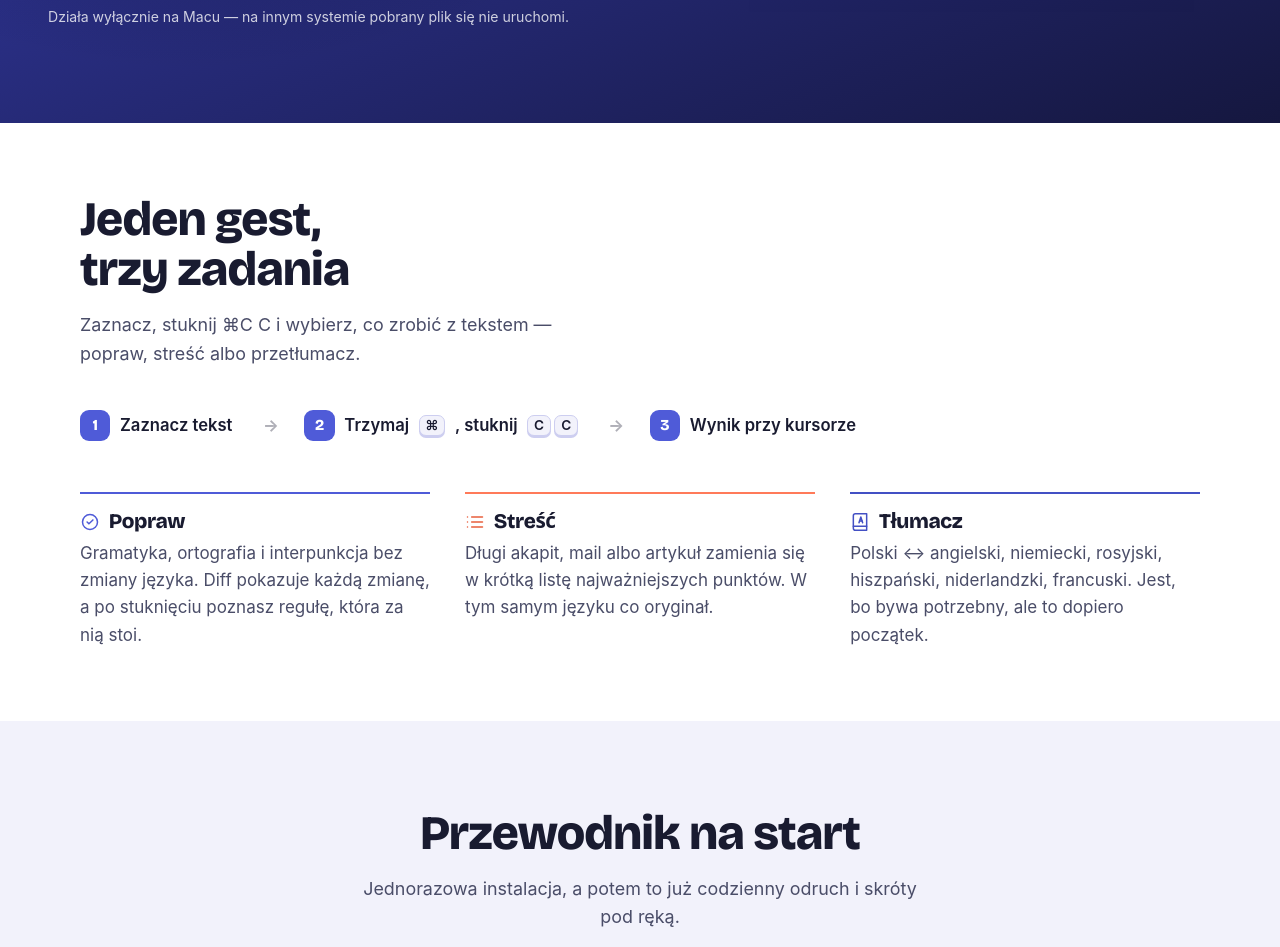
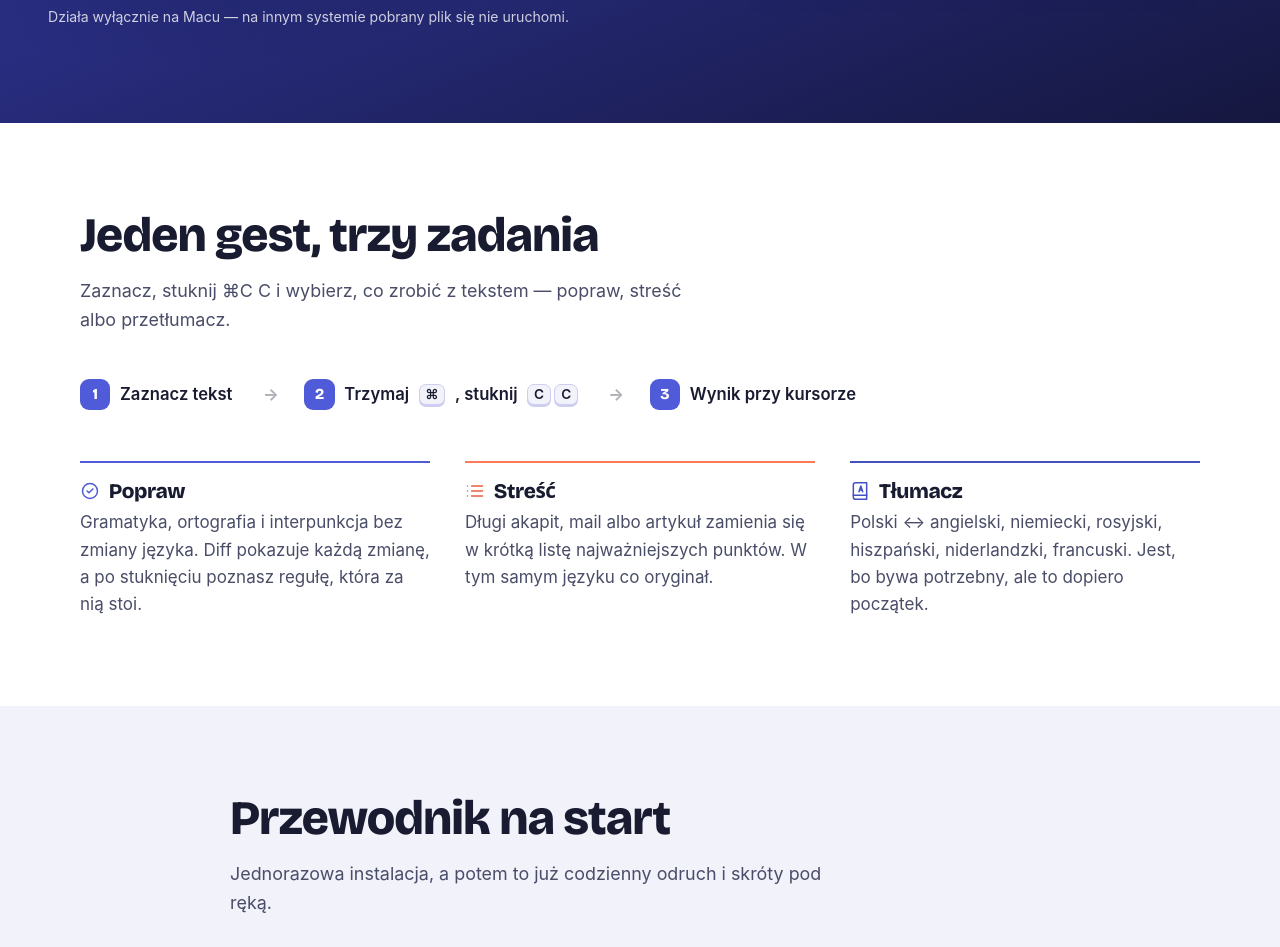
Before and after one commit to ethantiv/glosso, a plain HTML site: page docs/index.html in a window 1280 px wide. Shown: the part 765-1712 px from the top of the page. Drawn offline with nearby package versions, Linux system fonts and the light colour scheme.

Commit message:
polish(site): unify section headers below the hero
Every band under the hero now announces itself the same way: one
left-aligned title+lede header (.section__head), one lede style, and a
shared vertical rhythm (--section-pad). The guide head stops being
centered and the panelfeat head drops its two-column split, so the
sections read as one system while keeping their distinct content
treatments. Also removes a duplicated and now-dead .panelfeat__head rule.

Co-Authored-By: Claude Opus 4.8 (1M context) <noreply@anthropic.com>
Claude-Session: https://claude.ai/code/session_01E6FYMnefVzu3fXuA8ZihUT

```diff
--- a/docs/index.html
+++ b/docs/index.html
@@ -99,7 +99,7 @@
 
 <section class="capa" id="how">
   <div class="capa__inner">
-    <header class="capa__head">
+    <header class="section__head">
       <h2 class="section__title">Jeden gest, trzy zadania</h2>
       <p class="section__lede">Zaznacz, stuknij ⌘C C i wybierz, co zrobić z tekstem — popraw, streść albo przetłumacz.</p>
     </header>
@@ -136,9 +136,9 @@
 </section>
 
 <section class="guide" id="guide">
-  <header class="guide__head">
+  <header class="section__head guide__head">
     <h2 class="section__title">Przewodnik na start</h2>
-    <p class="guide__lede">Jednorazowa instalacja, a potem to już codzienny odruch i skróty pod ręką.</p>
+    <p class="section__lede">Jednorazowa instalacja, a potem to już codzienny odruch i skróty pod ręką.</p>
   </header>
   <ol class="guide__steps">
     <li class="phase" data-reveal>
@@ -196,7 +196,7 @@
 </section>
 
 <section class="panelfeat" id="panel">
-  <div class="panelfeat__head">
+  <div class="section__head">
     <h2 class="section__title">Panel to nie tylko wynik.</h2>
     <p class="section__lede">To, co dostajesz, możesz od razu poprawić, dopytać i wstawić z powrotem, bez kopiowania na nowo.</p>
   </div>
--- a/docs/styles.css
+++ b/docs/styles.css
@@ -25,6 +25,7 @@
   --z-nav: 100;
   --nav-h: 71px;
   --ease: cubic-bezier(.22,1,.36,1);
+  --section-pad: clamp(3.5rem, 7vw, 5.5rem);
 }
 
 * { box-sizing: border-box; }
@@ -306,11 +307,9 @@ kbd {
 .capa {
   color: var(--ink);
   background: var(--paper);
-  padding-block: clamp(3rem, 6vw, 4.5rem);
+  padding-block: var(--section-pad);
 }
 .capa__inner { max-width: var(--wrap); margin-inline: auto; }
-.capa__head { max-width: 48ch; margin-bottom: clamp(1.8rem, 4vw, 2.6rem); }
-.capa__head .section__title { max-width: 20ch; }
 
 /* ---------- Panel (odtworzenie UI) ---------- */
 .hero__demo {
@@ -496,6 +495,13 @@ kbd {
 .shot__cap p { color: var(--ink-soft); }
 /* ---------- Section scaffolding ---------- */
 section { padding-inline: clamp(1.25rem, 5vw, 3rem); }
+/* One header treatment for every band below the hero: left-aligned title+lede,
+   shared bottom rhythm. Sections differ in their CONTENT, never in how they announce it. */
+.section__head {
+  max-width: 60ch;
+  margin-bottom: clamp(1.9rem, 4vw, 2.8rem);
+}
+.section__head .section__title { max-width: 20ch; }
 .section__title {
   font-size: clamp(1.9rem, 4.5vw, 3rem);
   max-width: 18ch;
@@ -541,9 +547,8 @@ section { padding-inline: clamp(1.25rem, 5vw, 3rem); }
 .panelfeat {
   max-width: var(--wrap);
   margin-inline: auto;
-  padding-block: clamp(3.5rem, 7vw, 5.5rem);
+  padding-block: var(--section-pad);
 }
-.panelfeat__head { margin-bottom: 2.6rem; }
 
 /* ---------- Chords ---------- */
 .chords {
@@ -574,17 +579,8 @@ section { padding-inline: clamp(1.25rem, 5vw, 3rem); }
   padding-block: clamp(3.5rem, 7vw, 5.5rem);
 }
 .guide__head {
-  max-width: 60ch;
-  margin: 0 auto clamp(2.6rem, 5vw, 3.6rem);
-  text-align: center;
-}
-.guide__head .section__title { max-width: none; margin-inline: auto; }
-.guide__lede {
-  font-size: 1.12rem;
-  color: var(--ink-soft);
-  line-height: 1.6;
-  max-width: 52ch;
-  margin: 1rem auto 0;
+  max-width: 820px;
+  margin-inline: auto;
 }
 .guide__steps {
   --step-gap: clamp(1.6rem, 3vw, 2.4rem);
@@ -737,16 +733,6 @@ section { padding-inline: clamp(1.25rem, 5vw, 3rem); }
 .foot__meta { margin-left: auto; text-align: right; font-size: .85rem; color: rgba(255,255,255,.62); }
 
 /* ---------- Capability cards + RJP demo ---------- */
-.panelfeat__head {
-  display: grid;
-  grid-template-columns: minmax(0, 1.05fr) minmax(0, 1fr);
-  gap: clamp(1rem, 4vw, 3rem);
-  align-items: end;
-  margin-bottom: clamp(2rem, 4vw, 2.8rem);
-}
-.panelfeat__head .section__title { max-width: 17ch; }
-.panelfeat__head .section__lede { margin-top: 0; }
-
 .flow {
   list-style: none;
   margin: 0 0 clamp(2.4rem, 4vw, 3.2rem);
@@ -833,8 +819,6 @@ section { padding-inline: clamp(1.25rem, 5vw, 3rem); }
   .hero__demo { order: 2; max-width: 520px; }
   .pillars { grid-template-columns: 1fr; gap: 2rem; }
   .phase__card { grid-template-columns: 1fr; gap: .85rem; }
-  .panelfeat__head { grid-template-columns: 1fr; gap: .6rem; }
-  .panelfeat__head .section__title { max-width: none; }
 }
 @media (max-width: 600px) {
   .gpop__body { grid-template-columns: 1fr; gap: .7rem; }
```
